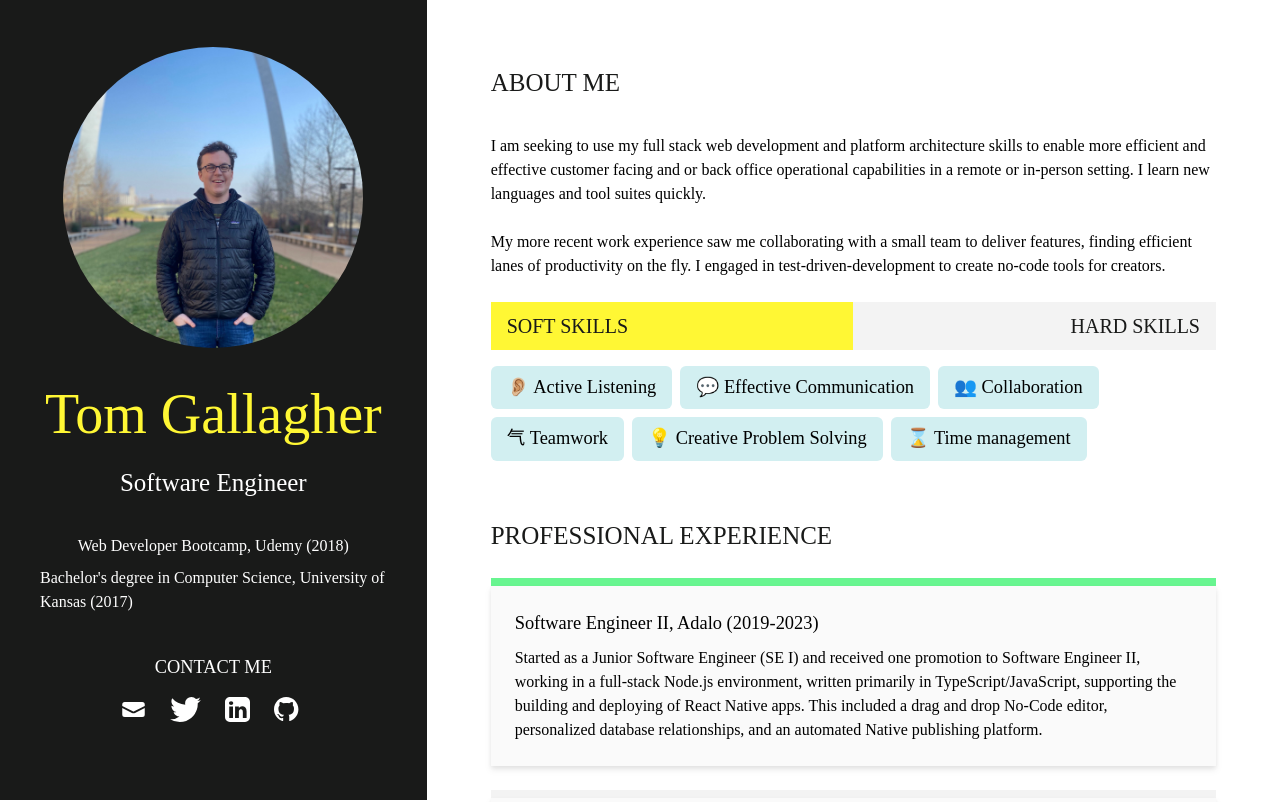
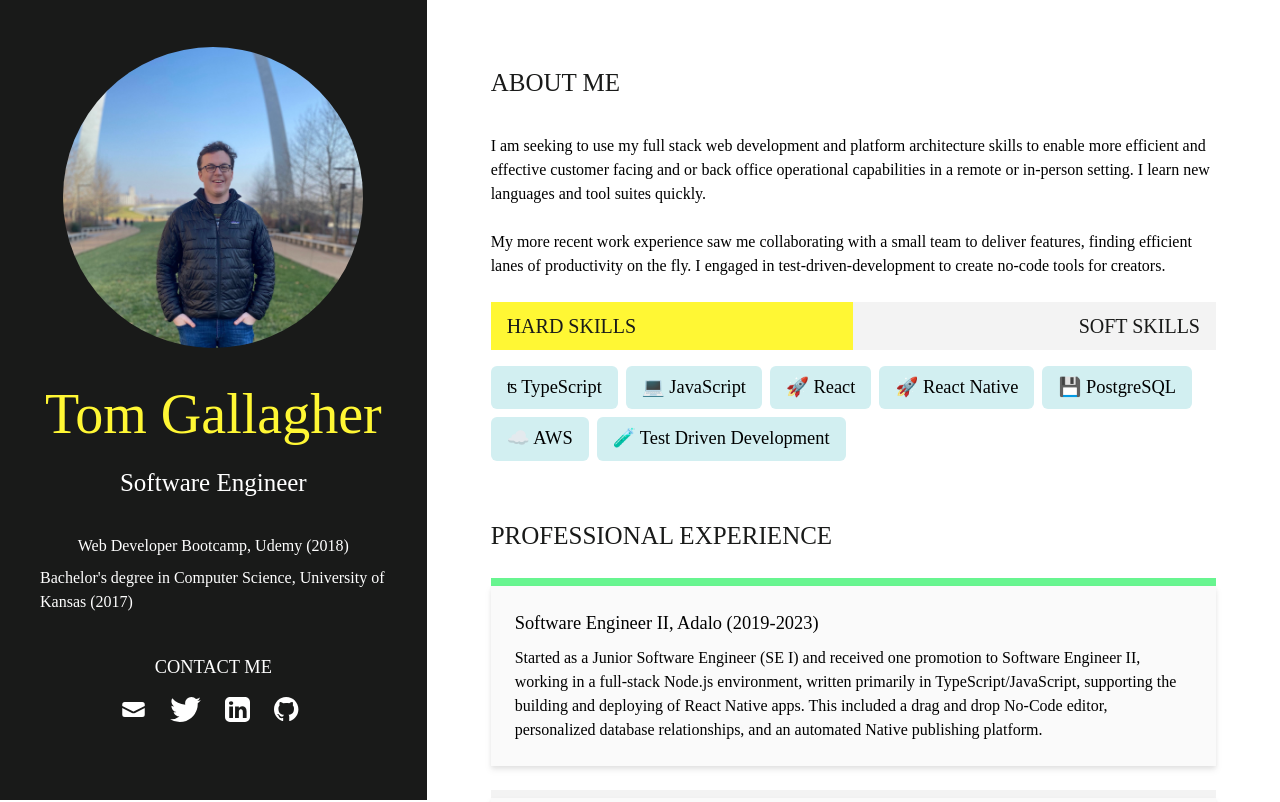
Before and after one commit to tgalg/toms-personal-website, a Next.js app: page / in a window 1280 px wide. Shown: the top 802 px of the page. Built offline with nearby package versions, Linux system fonts and the light colour scheme.

Commit message:
default desired content and justify

```diff
--- a/app/component/skills.jsx
+++ b/app/component/skills.jsx
@@ -2,15 +2,15 @@
 import React, { useState } from "react";
 
 const Skills = ({ data }) => {
-	const [activeTab, setActiveTab] = useState("soft");
+	const [activeTab, setActiveTab] = useState("hard");
 
 	const setBg = (active) => (activeTab === active ? "bg-yellow" : "bg-grey");
 	const setTabsAlignment = (tab) =>
-		tab === "soft" ? "text-left" : "text-right";
+		tab === "soft" ? "text-right" : "text-left";
 
 	const tabs = (
 		<div className='flex'>
-			{["soft", "hard"].map((el) => (
+			{["hard", "soft"].map((el) => (
 				<button
 					key={el}
 					type='button'
@@ -25,7 +25,7 @@ const Skills = ({ data }) => {
 	const content = (
 		<ul
 			className={`flex flex-row flex-wrap content-start list-none py-4 gap-2 ${
-				activeTab === "soft" ? "justify-start" : "justify-end"
+				activeTab === "soft" ? "justify-end" : "justify-start"
 			}`}
 		>
 			{data[activeTab].map(({ icon, text }) => (
```
